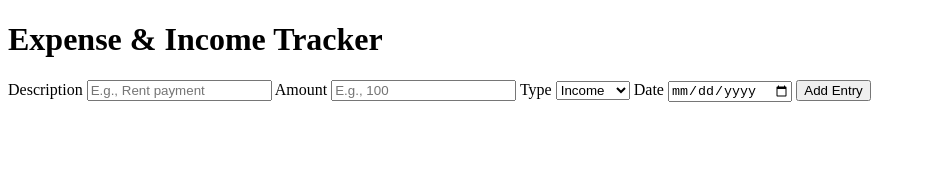
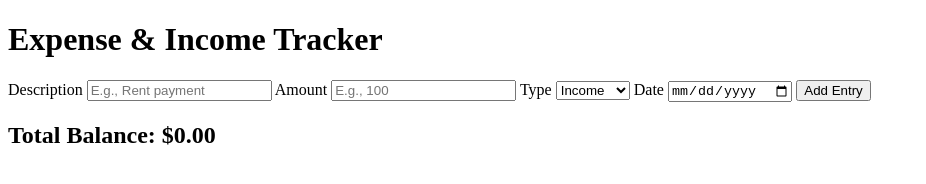
Before and after one commit to Moatasimzz/expense-tracker, a plain HTML site: page index.html in a window 1280 px wide. Shown: the whole page, without its empty margins (0-926 px from the left). Drawn offline with Linux system fonts and the light colour scheme.

Commit message:
Displaying Total Budget

```diff
--- a/index.html
+++ b/index.html
@@ -28,6 +28,9 @@
                 <button type="submit" class="submit-btn">Add Entry</button>
             </form>
         </section>
+        <section class="budget-summary">
+            <h2 class="budget-heading">Total Balance: <span class="total-balance">$0.00</span></h2>
+        </section>
     </main>
 </body>
 </html>
```
